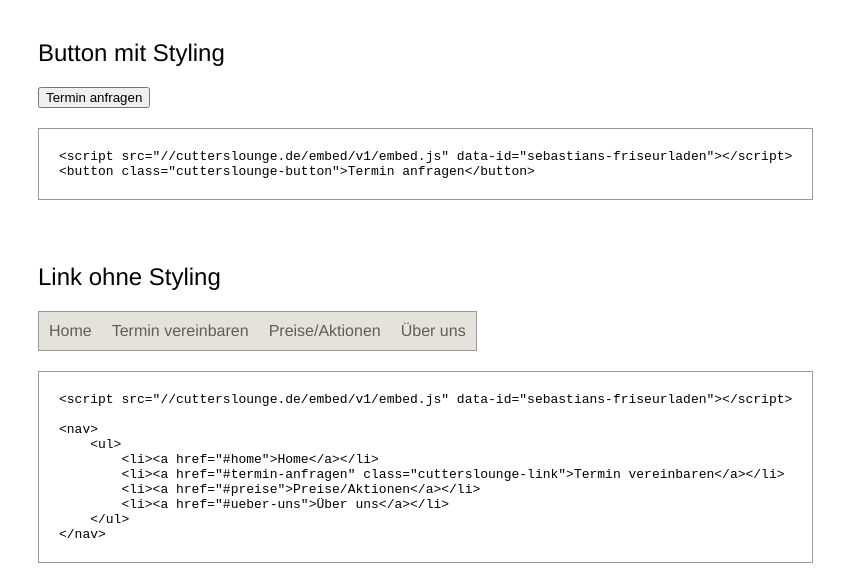
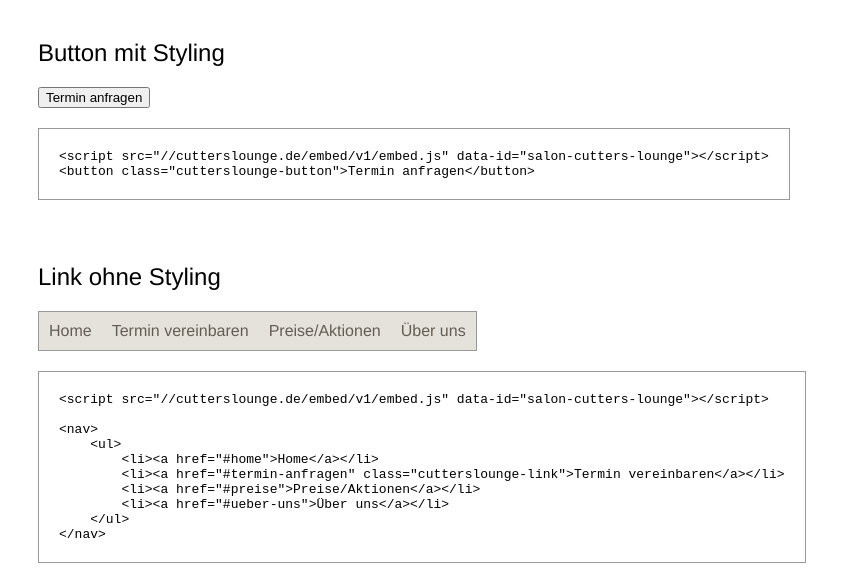
Before and after one commit to sebslomski/CuttersLounge-Embed, a plain HTML site: page index.html in a window 1280 px wide. Shown: the part 61-638 px from the top of the page, without its empty margins (0-867 px from the left). Drawn offline with Linux system fonts and the light colour scheme; a script that the page names is missing.

Commit message:
salon-cutters-lounge

```diff
--- a/index.html
+++ b/index.html
@@ -2,7 +2,7 @@
 <html>
     <head>
         <title>Cutters Lounge Embed</title>
-        <script src="https://cutterslounge.de/embed/v1/embed.js" data-id="danas-friseurladen"></script>
+        <script src="https://cutterslounge.de/embed/v1/embed.js" data-id="salon-cutters-lounge"></script>
         <style>
             * {
                 box-sizing: border-box;
@@ -81,7 +81,7 @@
             <button class="cutterslounge-button">Termin anfragen</button>
             <br>
             <pre>
-&lt;script src="//cutterslounge.de/embed/v1/embed.js" data-id="sebastians-friseurladen"&gt;&lt;/script&gt;
+&lt;script src="//cutterslounge.de/embed/v1/embed.js" data-id="salon-cutters-lounge"&gt;&lt;/script&gt;
 &lt;button class="cutterslounge-button"&gt;Termin anfragen&lt;/button&gt;
 </pre>
         </section>
@@ -98,7 +98,7 @@
             </nav>
             <br>
             <pre>
-&lt;script src="//cutterslounge.de/embed/v1/embed.js" data-id="sebastians-friseurladen"&gt;&lt;/script&gt;
+&lt;script src="//cutterslounge.de/embed/v1/embed.js" data-id="salon-cutters-lounge"&gt;&lt;/script&gt;
 
 &lt;nav&gt;
     &lt;ul&gt;
```
